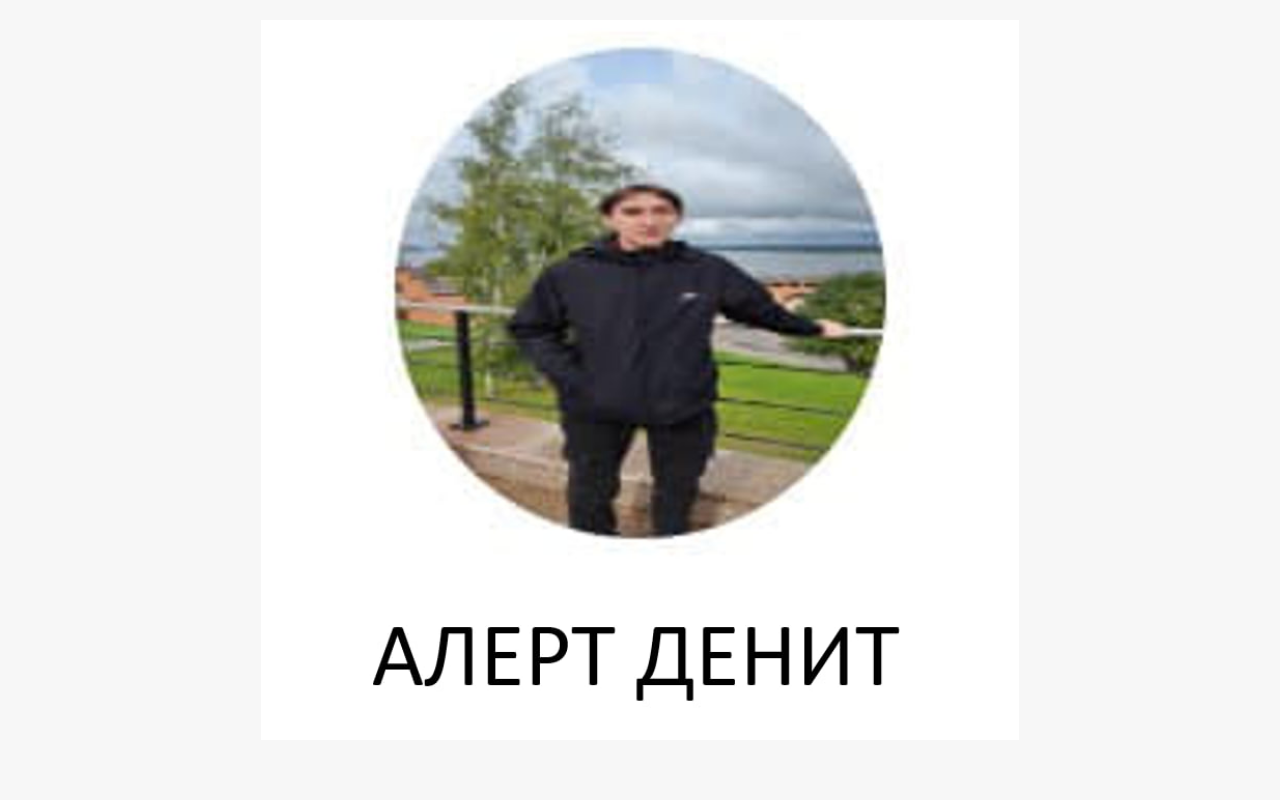
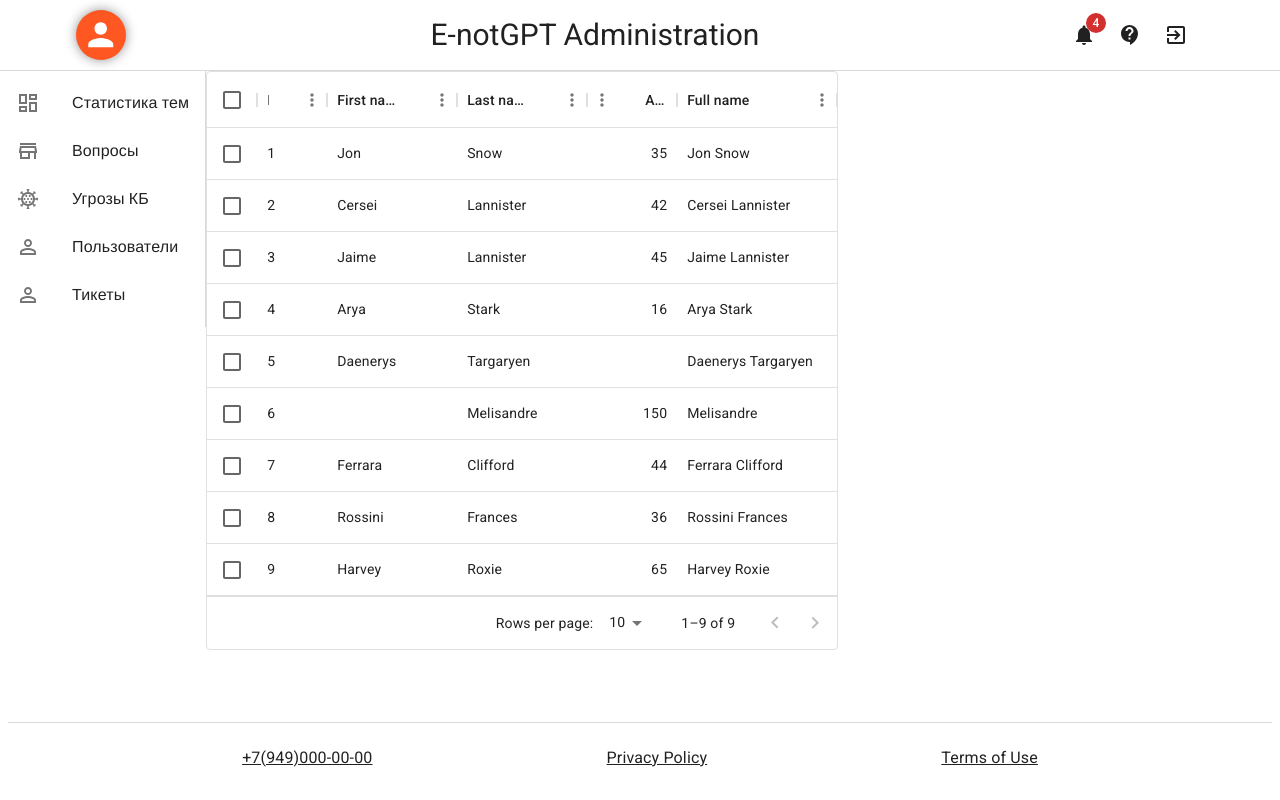
Before and after one commit to ivan-sygin/LaylaSite, a React (Vite) app in the folder Genshin/: page /admin-panel/tickets in a window 1280 px wide. Built offline with nearby package versions, Linux system fonts and the light colour scheme; no server answers; sample sign-in values are in the browser's storage; a web font is replaced by a local one.

Commit message:
dead inside v2

```diff
--- a/Genshin/package.json
+++ b/Genshin/package.json
@@ -18,6 +18,7 @@
     "@mui/icons-material": "^5.14.19",
     "@mui/material": "^5.14.18",
     "@mui/utils": "^5.14.20",
+    "@mui/x-data-grid": "^6.18.4",
     "prop-types": "^15.8.1",
     "react": "^18.2.0",
     "react-dom": "^18.2.0",
--- a/Genshin/src/App.jsx
+++ b/Genshin/src/App.jsx
@@ -11,6 +11,7 @@
 import { SignIn } from './admin/AdminLogIn/AdminLogIn'
 import ProfilePage from './pages/profile/ProfilePage'
 import { TestPage } from './pages/tests/TestPage'
+import { Tickets } from './admin/AdminPageContent/contentComponents/Tickets'
 
 function App() {
   return (
@@ -28,6 +29,7 @@
           <Route path='questions' element={<Questions />}></Route>
           <Route path='dangers' element={<OrdersPage />}></Route>
           <Route path='users' element={<Users />}></Route>
+          <Route path='tickets' element={<Tickets />}></Route>
         </Route>
         <Route path='*' element={<NotFoundPage />} />
       </Routes>
--- /dev/null
+++ b/Genshin/src/admin/AdminPageContent/contentComponents/Tickets.jsx
@@ -0,0 +1,50 @@
+import { Box } from '@mui/material'
+import { DataGrid } from '@mui/x-data-grid'
+const columns = [
+  { field: 'id', headerName: 'ID', width: 70 },
+  { field: 'firstName', headerName: 'First name', width: 130 },
+  { field: 'lastName', headerName: 'Last name', width: 130 },
+  {
+    field: 'age',
+    headerName: 'Age',
+    type: 'number',
+    width: 90
+  },
+  {
+    field: 'fullName',
+    headerName: 'Full name',
+    description: 'This column has a value getter and is not sortable.',
+    sortable: false,
+    width: 160,
+    valueGetter: (params) =>
+      `${params.row.firstName || ''} ${params.row.lastName || ''}`
+  }
+]
+
+const rows = [
+  { id: 1, lastName: 'Snow', firstName: 'Jon', age: 35 },
+  { id: 2, lastName: 'Lannister', firstName: 'Cersei', age: 42 },
+  { id: 3, lastName: 'Lannister', firstName: 'Jaime', age: 45 },
+  { id: 4, lastName: 'Stark', firstName: 'Arya', age: 16 },
+  { id: 5, lastName: 'Targaryen', firstName: 'Daenerys', age: null },
+  { id: 6, lastName: 'Melisandre', firstName: null, age: 150 },
+  { id: 7, lastName: 'Clifford', firstName: 'Ferrara', age: 44 },
+  { id: 8, lastName: 'Frances', firstName: 'Rossini', age: 36 },
+  { id: 9, lastName: 'Roxie', firstName: 'Harvey', age: 65 }
+]
+
+export const Tickets = () => {
+  return (
+    <DataGrid
+      rows={rows}
+      columns={columns}
+      initialState={{
+        pagination: {
+          paginationModel: { page: 0, pageSize: 10 }
+        }
+      }}
+      pageSizeOptions={[5, 10]}
+      checkboxSelection
+    />
+  )
+}
--- a/Genshin/src/admin/AdminSideMenu/AdminSideMenu.jsx
+++ b/Genshin/src/admin/AdminSideMenu/AdminSideMenu.jsx
@@ -50,6 +50,14 @@
               <ListItemText primary='Пользователи' />
             </ListItemButton>
           </ListItem>
+          <ListItem disablePadding>
+            <ListItemButton onClick={() => navigate('/admin-panel/tickets')}>
+              <ListItemIcon>
+                <PersonOutlineOutlinedIcon />
+              </ListItemIcon>
+              <ListItemText primary='Тикеты' />
+            </ListItemButton>
+          </ListItem>
         </List>
       </nav>
     </div>
```
Also changed, not shown: 1 other file (tests, documents, lock files or other folders).
